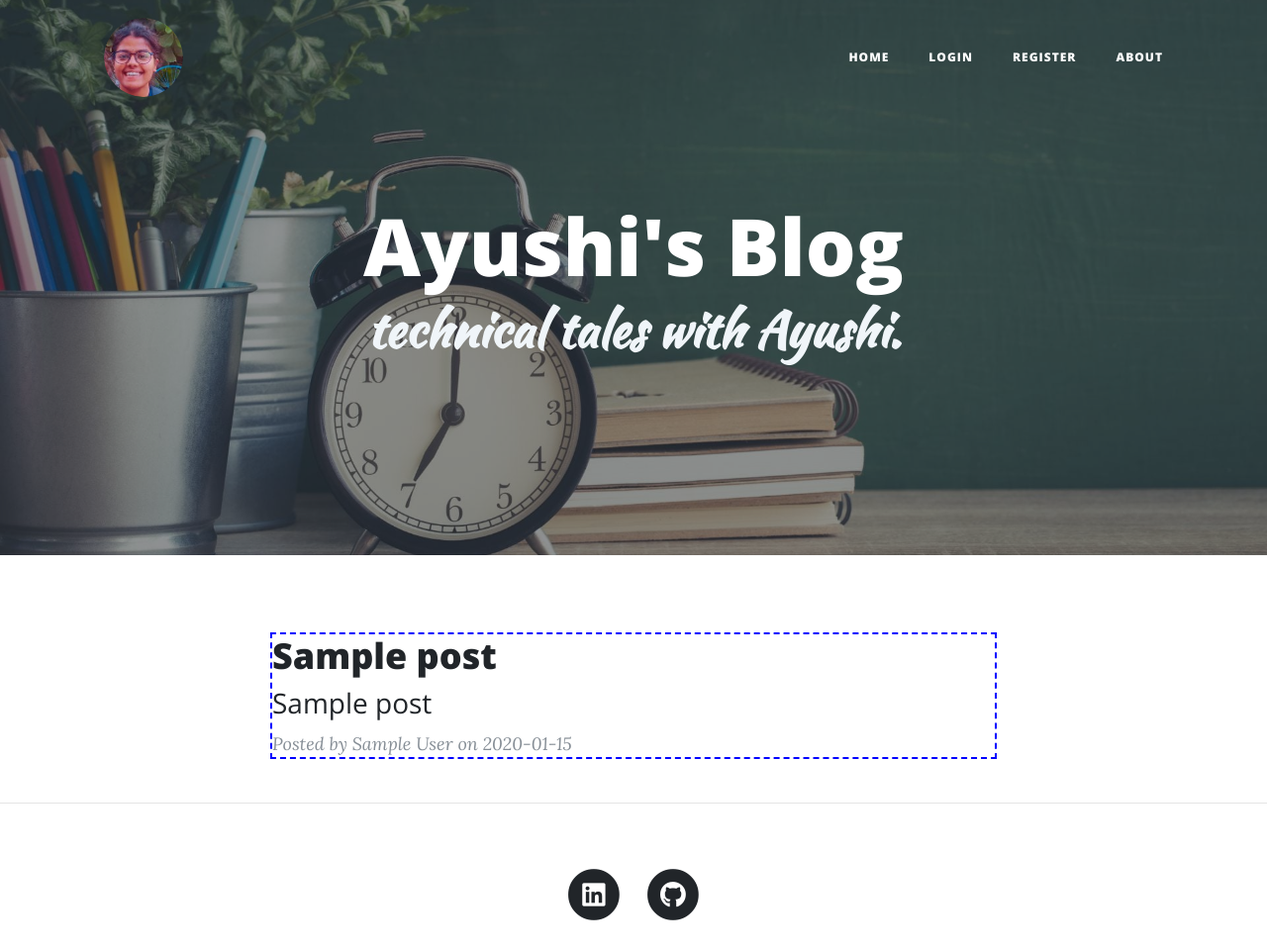
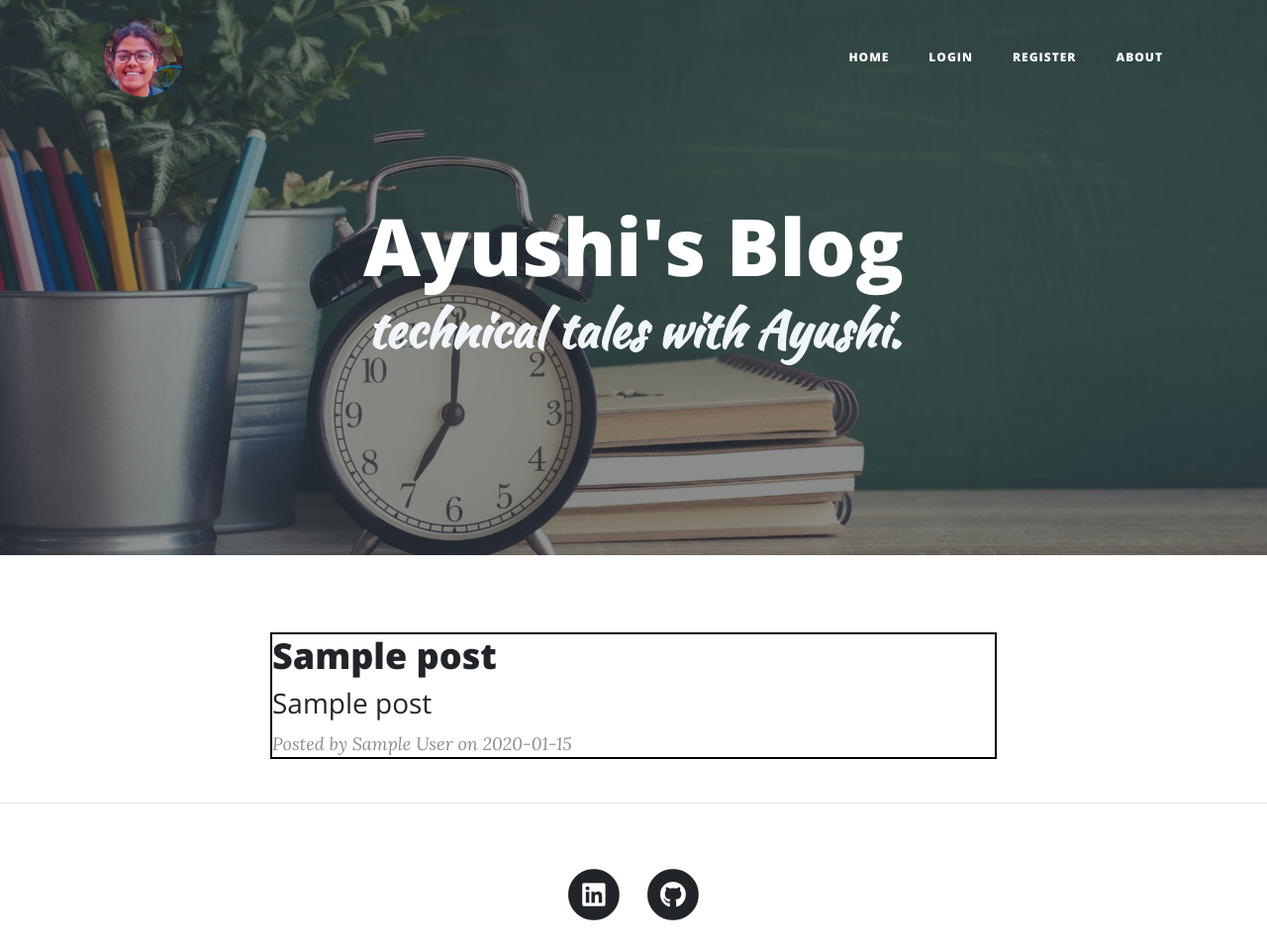
Before and after one commit to ayushi25jaiswal/ayushi-blog, a Flask app: page / in a window 1280 px wide. Shown: the top 961 px of the page at 99% size. Run offline with Flask 2, Linux system fonts and the light colour scheme; tables that the repository leaves empty hold one stand-in row (values such as "Sample post"); some libraries are stand-ins or nearby versions; some web fonts are replaced.

Commit message:
Update index.html

```diff
--- a/templates/index.html
+++ b/templates/index.html
@@ -20,7 +20,7 @@
     <div class="row">
       <div class="col-lg-8 col-md-10 mx-auto">
         {% for post in all_posts %}
-        <div class="post-preview"  style="outline: 2px dashed blue;">
+        <div class="post-preview"  style="outline: 2px dashed black;outline-style: solid;">
           <a href="{{ url_for('show_post', post_id=post.id) }}">
             <h2 class="post-title">
               {{post.title}}
```
